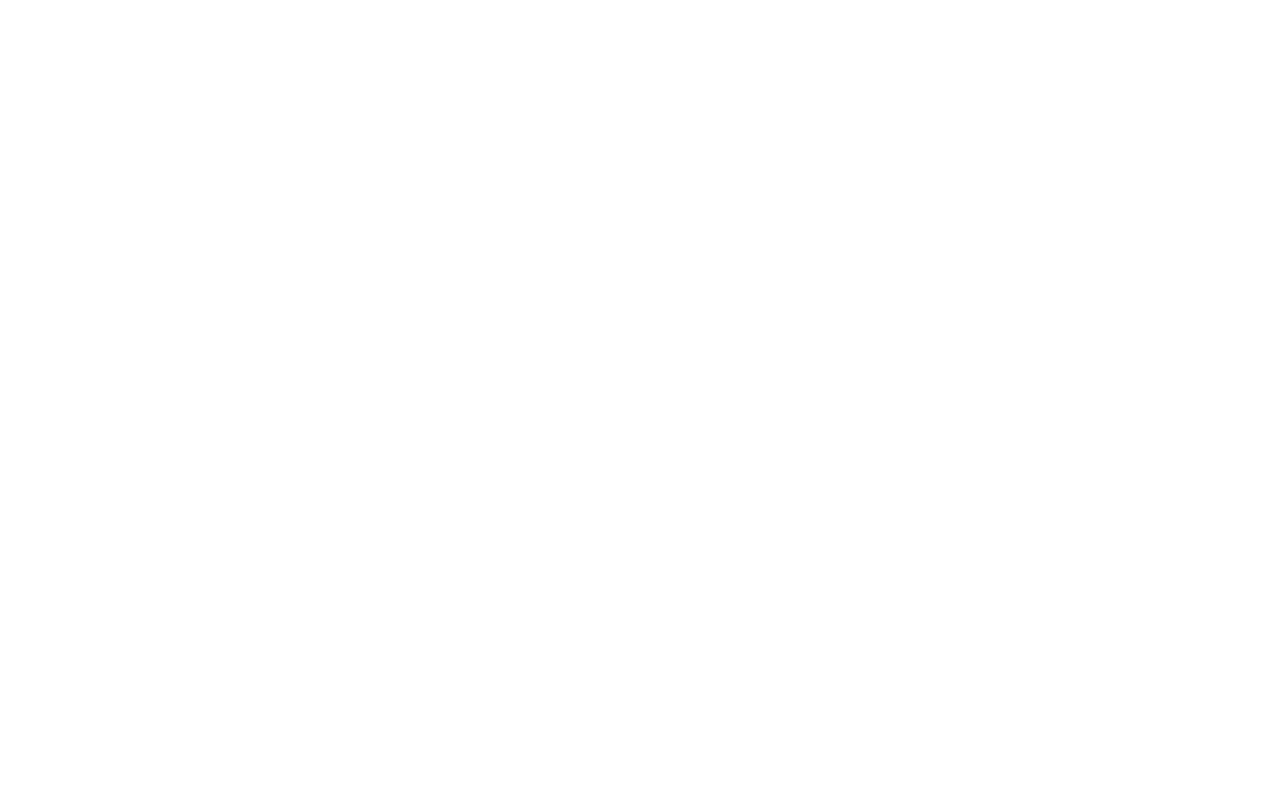
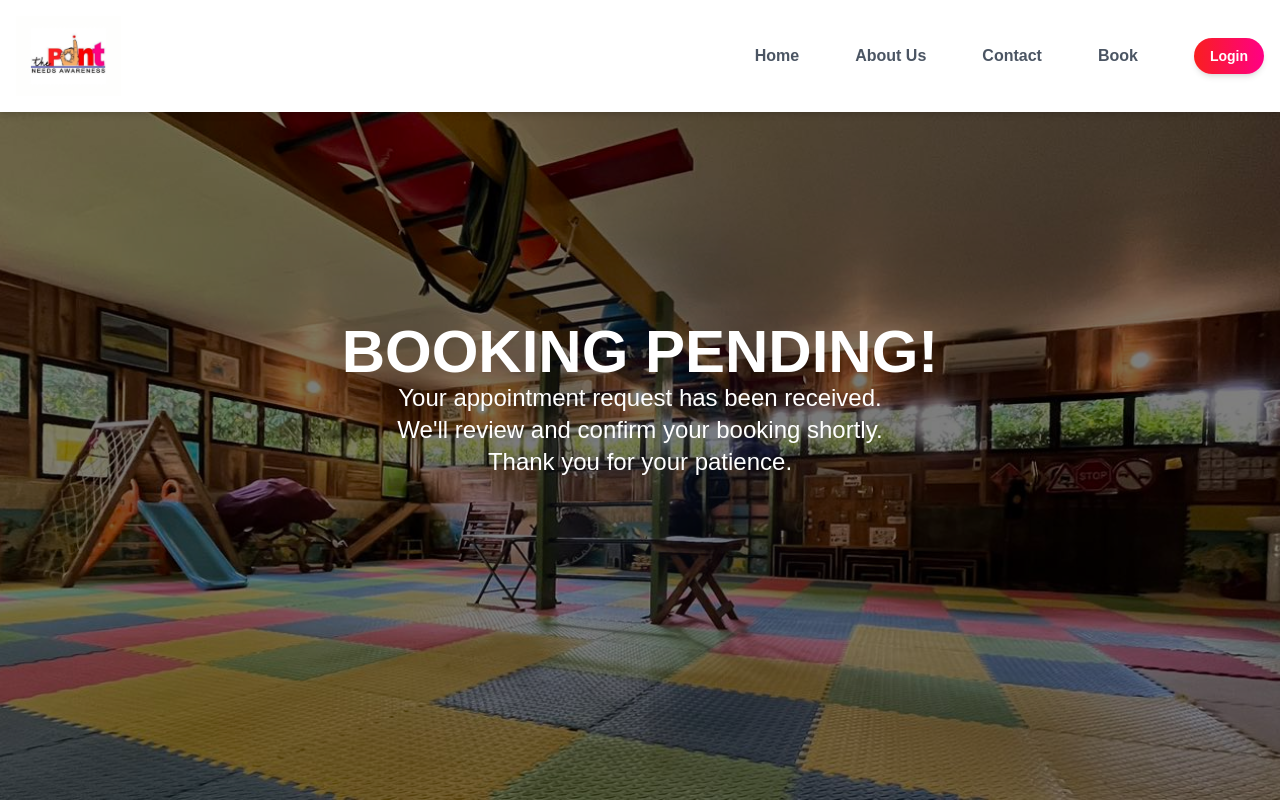
Before and after one commit to jomcelis9/thePoint, a React (Vite) app in the folder frontend/thePoint/: page /pending in a window 1280 px wide. Before the commit this address had no page. Built offline with nearby package versions, Linux system fonts and the light colour scheme.

Commit message:
pending page

```diff
--- a/frontend/thePoint/src/App.jsx
+++ b/frontend/thePoint/src/App.jsx
@@ -17,6 +17,7 @@ import ClientManagement from './pages/admin/ClientManagement';
 import Settings from './pages/admin/Settings';
 import ForgotPassword from './pages/client/ForgotPasswordPage';
 import ResetPasswordPage from './pages/client/ResetPasswordPage';
+import PendingPage from './pages/client/PendingPage';
 
 axios.defaults.baseURL = "http://localhost:4000";
 
@@ -31,6 +32,7 @@ function App() {
         <Route path="/payment" element={<PaymentPage/>}/>
         <Route path="/confirm" element={<ConfirmPage/>}/>
         <Route path="/contact" element={<ContactPage/>}/>
+        <Route path="/pending" element={<PendingPage />} />
 
       </Route>
 
--- a/frontend/thePoint/src/pages/client/PaymentPage.jsx
+++ b/frontend/thePoint/src/pages/client/PaymentPage.jsx
@@ -110,7 +110,7 @@ export default function PaymentPage(){
                                 </div>
 
                                 <div className=" flex mt-7 justify-center">
-                                    <Link to={""}>
+                                    <Link to={'/pending'}>
                                         <button type="button" className="bg-gradient-to-r from-thePointRed to-thePointPink w-25 text-white bg-primary-600 focus:ring-2 focus:outline-none focus:ring-amber-200 font-medium rounded-2xl text-sm px-5 py-2 text-center
                                         transform active:scale-x-100 transition-transform transition ease-in delay-100 hover:-translate-y-1 hover:drop-shadow-xl duration-300 ">
                                         Submit
--- /dev/null
+++ b/frontend/thePoint/src/pages/client/PendingPage.jsx
@@ -0,0 +1,34 @@
+export default function PendingPage() {
+    return (
+        <div id="Home" className="px-0 overflow-x-hidden">
+            {/* Main Background Section */}
+            <div className="relative flex justify-center items-center h-screen w-screen overflow-x-hidden"
+                style={{
+                    backgroundImage: `url('/src/images/sample2.jpg')`,
+                    backgroundSize: 'cover',
+                    backgroundPosition: 'center',
+                }}
+            >
+                <div className="absolute inset-0 bg-black opacity-50"></div>
+
+                <div className="relative z-10 text-center flex flex-col justify-center items-center">
+                    {/* Transparent Radiant Blur Background */}
+                    <div className="absolute w-full h-full top-1/2 transform -translate-y-1/2">
+                        <div className="bg-gradient-to-r from-purple-500/30 via-blue-500/30 to-indigo-500/30 opacity-30 w-64 h-64 rounded-full filter blur-3xl mx-auto"></div>
+                    </div>
+
+                    {/* Main Heading */}
+                    <h1 className="text-white text-4xl md:text-6xl font-bold drop-shadow-2xl relative z-20">
+                        BOOKING PENDING!
+                    </h1>
+                    {/* Subheading */}
+                    <p className="text-white font-light text-lg md:text-2xl max-w-lg mx-auto drop-shadow-2xl relative z-20">
+                        Your appointment request has been received.
+                        We'll review and confirm your booking shortly.
+                        Thank you for your patience.
+                    </p>
+                </div>
+            </div>
+        </div>
+    )
+}
```
